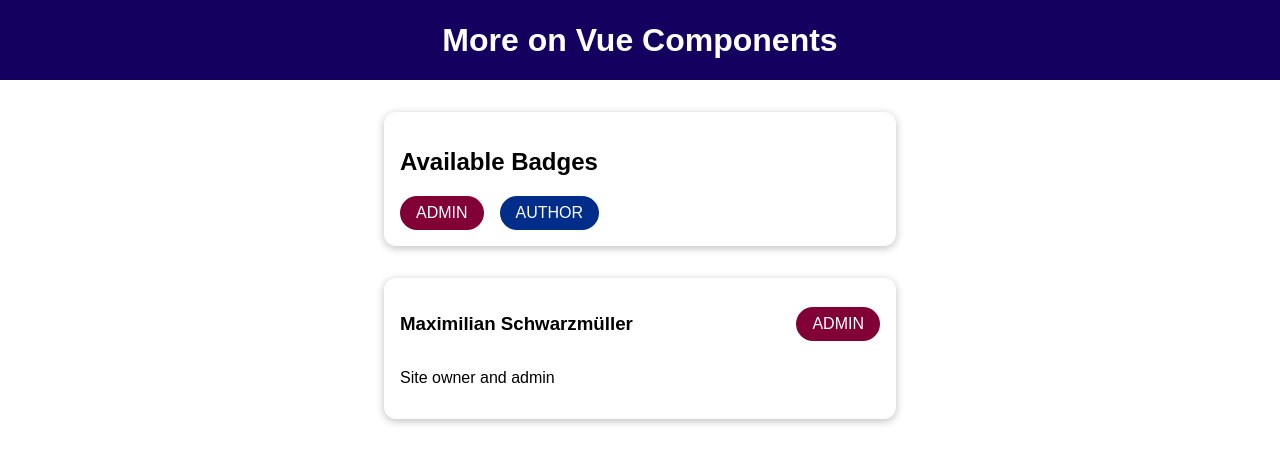
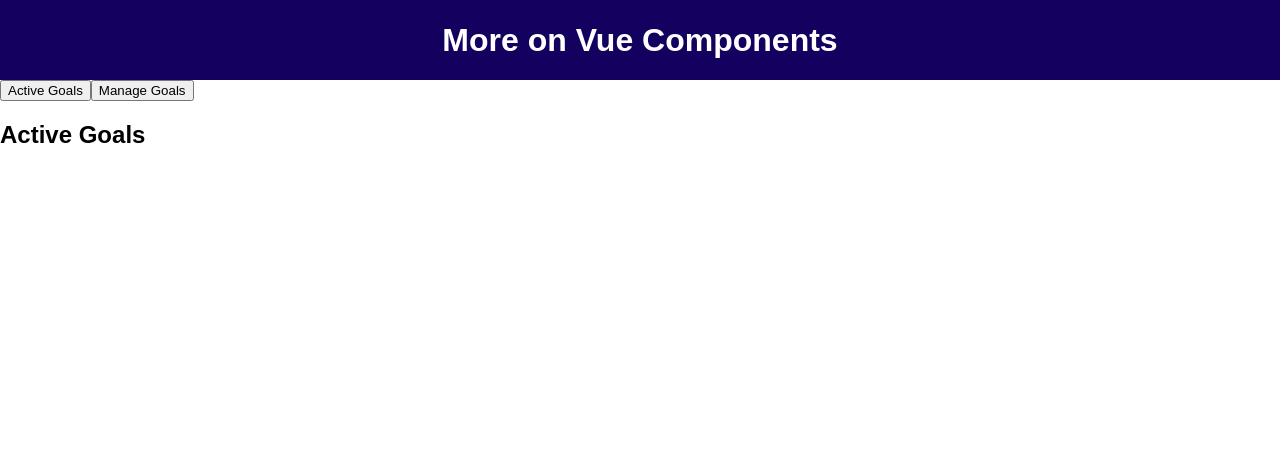
Before and after one commit to mutuadavid93/vue-road, a Vue app: page / in a window 1280 px wide. Shown: the top 464 px of the page. Built offline with nearby package versions, Linux system fonts and the light colour scheme.

Commit message:
feat(dive-deeper-into-components) Dynamic components

```diff
--- a/src/App.vue
+++ b/src/App.vue
@@ -1,37 +1,58 @@
 <template>
   <div>
     <the-header></the-header>
+    <!--
     <badge-list></badge-list>
     <user-info
       :full-name="activeUser.name"
       :info-text="activeUser.description"
       :role="activeUser.role"
-    ></user-info>
+    ></user-info> -->
+    <button @click="setSelectedComponent('active-goals')">Active Goals</button>
+    <button @click="setSelectedComponent('manage-goals')">Manage Goals</button>
+    <!-- <active-goals v-if="selectedComponent==='active-goals'"></active-goals>
+    <manage-goals v-if="selectedComponent==='manage-goals'"></manage-goals> -->
+
+    <!-- Instead use Dynamic components
+      NB:: Pass your component name dynamically based on the passed name
+    -->
+    <component :is="selectedComponent"></component>
   </div>
 </template>
 
 <script>
 import TheHeader from "./components/TheHeader.vue";
-import UserInfo from "./components/UserInfo.vue";
-import BadgeList from "./components/BadgeList.vue";
+// import UserInfo from "./components/UserInfo.vue";
+// import BadgeList from "./components/BadgeList.vue";
+
+import ActiveGoals from "./components/ActiveGoals.vue";
+import ManageGoals from "./components/ManageGoals.vue";
 
 export default {
   // Specify which components will be only used inside this component i.e. Local
   // components
   components: {
     "the-header": TheHeader,
-    "user-info": UserInfo,
-    "badge-list": BadgeList
+    // "user-info": UserInfo,
+    // "badge-list": BadgeList,
+    ActiveGoals,
+    ManageGoals,
   },
 
   data() {
     return {
+      selectedComponent:"active-goals",
       activeUser: {
         name: "Maximilian Schwarzmüller",
         description: "Site owner and admin",
         role: "admin",
       },
     };
+  },
+  methods: {
+    setSelectedComponent(cmp) {
+      this.selectedComponent = cmp;
+    },
   },
 };
 </script>
--- /dev/null
+++ b/src/components/ActiveGoals.vue
@@ -0,0 +1,5 @@
+<template>
+  <!-- NB:: Vue will auto-magically import components which lack
+  default export -->
+  <h2>Active Goals</h2>
+</template>
--- /dev/null
+++ b/src/components/ManageGoals.vue
@@ -0,0 +1,3 @@
+<template>
+    <h2>Manage Goals</h2>
+</template>
```
